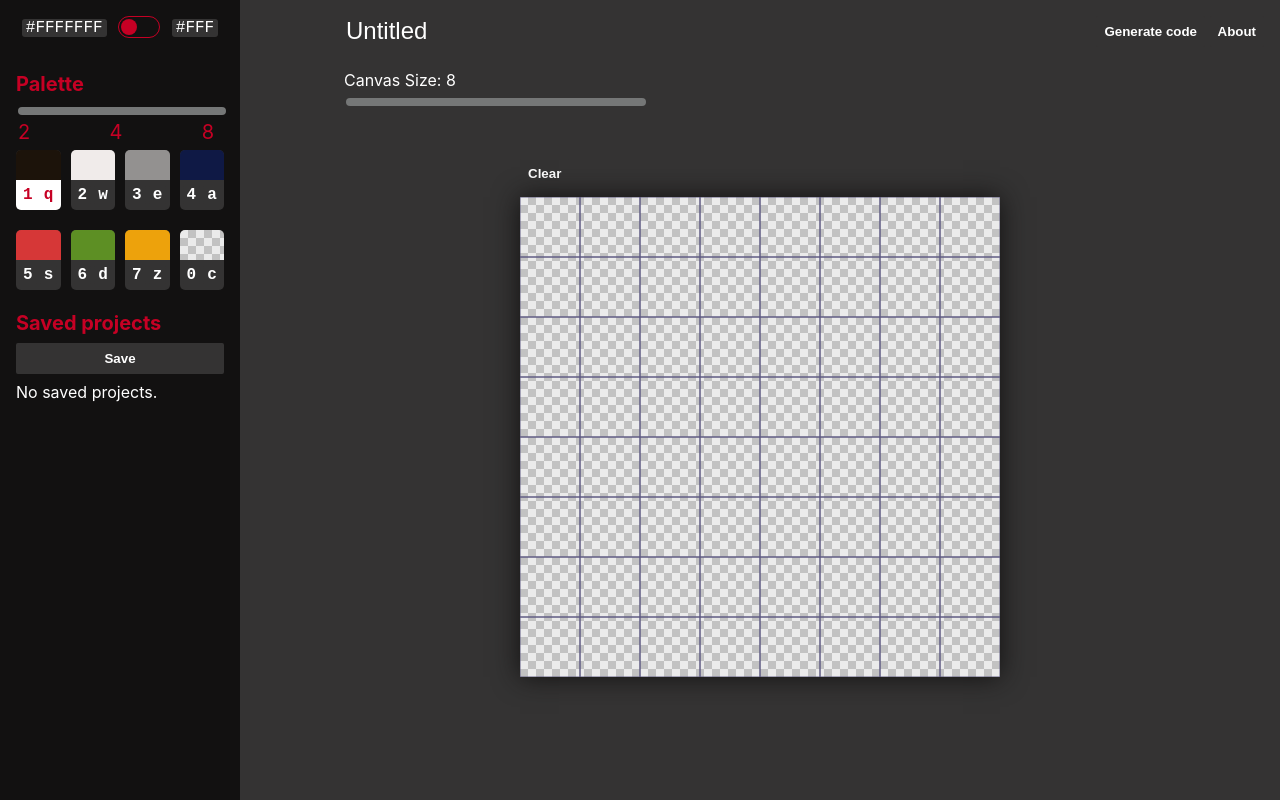
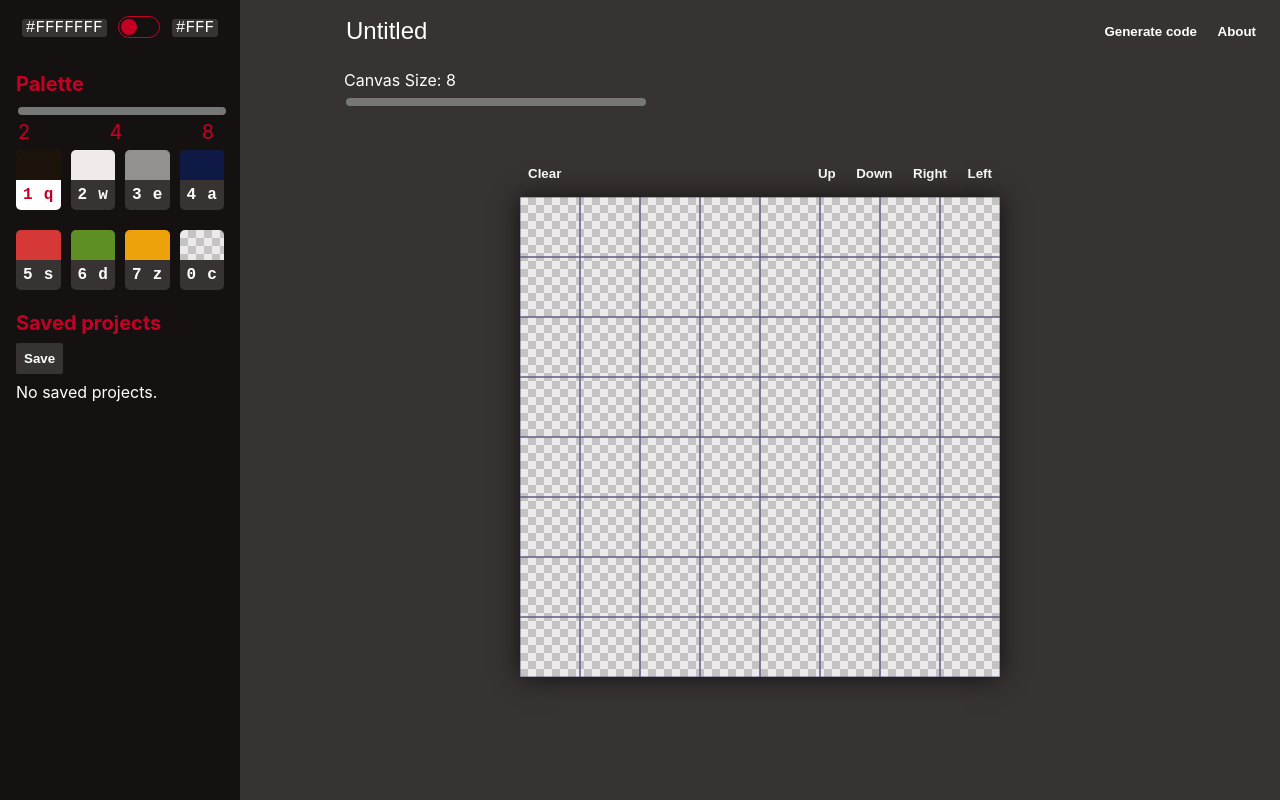
Before and after one commit to lopis/mini-pixelart-editor, a website: page index.html in a window 1280 px wide. Drawn offline with Linux system fonts and the light colour scheme.

Commit message:
add move buttons

```diff
--- a/index.html
+++ b/index.html
@@ -149,6 +149,20 @@
         <button id="clear">
           Clear
         </button>
+        <div>
+          <button id="up">
+            Up
+          </button>
+          <button id="down">
+            Down
+          </button>
+          <button id="right">
+            Right
+          </button>
+          <button id="left">
+            Left
+          </button>
+        </div>
       </div>
       <canvas id="canvas" class="checkered"></canvas>
     </div>
--- a/index.js
+++ b/index.js
@@ -119,6 +119,20 @@ clear.addEventListener('click', () => {
   updateGrid()
 })
 
+up.addEventListener('click', () => {
+  canvasGrid.push(canvasGrid.shift());
+})
+down.addEventListener('click', () => {
+  canvasGrid.unshift(canvasGrid.pop());
+})
+right.addEventListener('click', () => {
+  canvasGrid.forEach(row => row.push(row.shift()));
+});
+
+left.addEventListener('click', () => {
+  canvasGrid.forEach(row => row.unshift(row.pop()));
+});
+
 const drawGrid = () => {
   const size = canvasSize.value;
   for(let col = 0; col < size; col++) {
--- a/style.css
+++ b/style.css
@@ -1,8 +1,8 @@
 :root {
-  --black: #121111;
-  --dark: #343333;
-  --medium: #757777;
-  --light: #cecccc;
+  --black: #151111;
+  --dark: #383333;
+  --medium: #787777;
+  --light: #d5cccc;
   --accent: #c60024;
   --text: #ffffff;
 }
@@ -178,13 +178,14 @@ input[type=radio]:checked + .hotkey code {
 }
 
 .actions {
-  padding: 8px 0;
-  display: flex;
-  gap: 4px;
+	padding: 8px 0;
+	display: flex;
+	gap: 4px;
+	width: 100%;
+	justify-content: space-between;
 }
 
 button {
-	flex-grow: 1;
 	background: var(--dark);
 	border: none;
 	color: var(--text);
```
